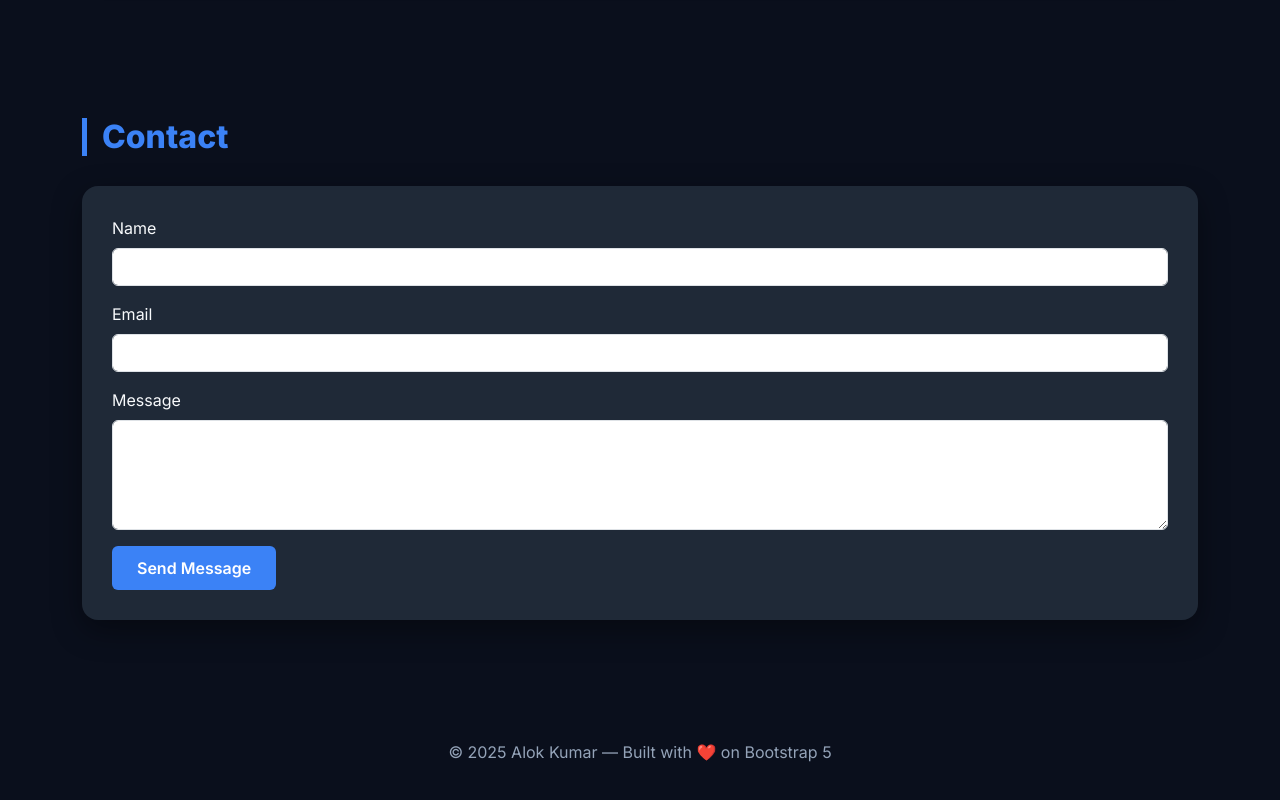
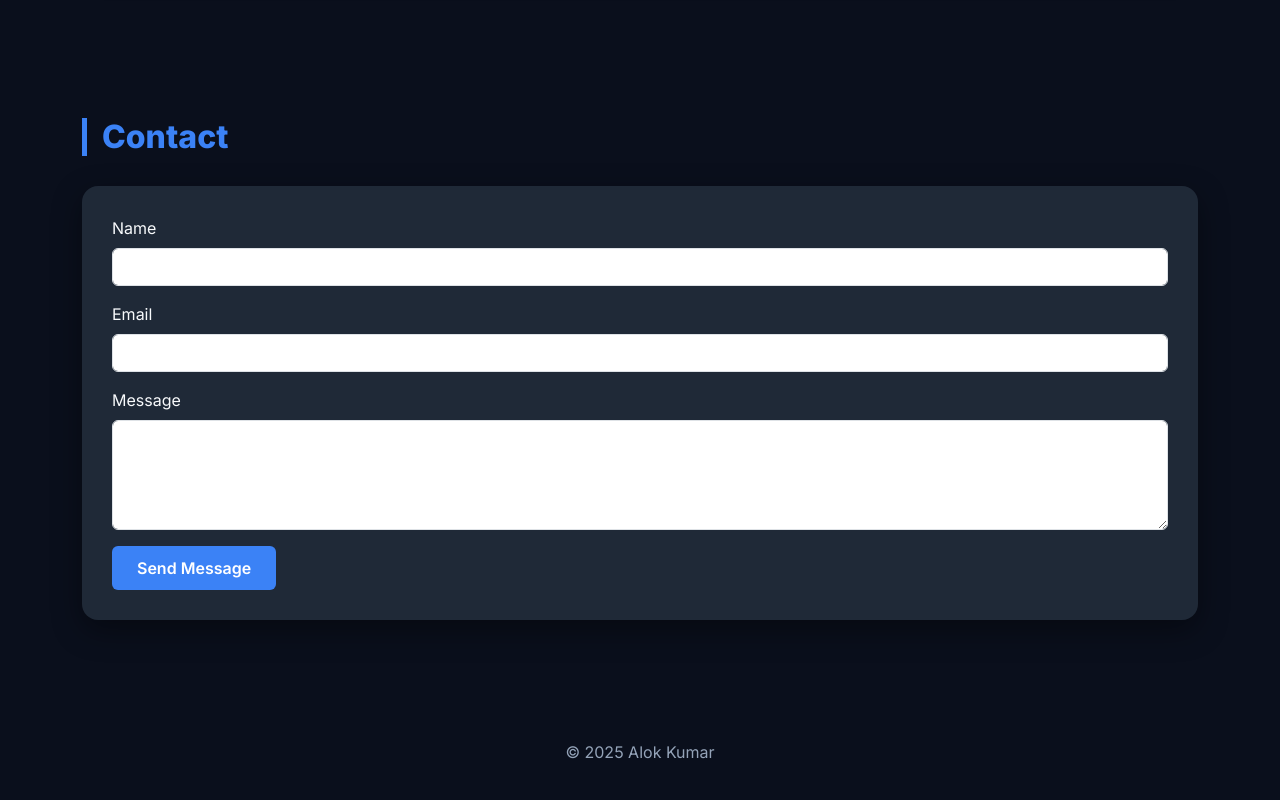
Before and after one commit to alok2307/Alok-portfolio, a plain HTML site: page index.html in a window 1280 px wide. Shown: the part 2806-3606 px from the top of the page. Drawn offline with nearby package versions, Linux system fonts and the light colour scheme.

Commit message:
Update index.html
Footer

```diff
--- a/index.html
+++ b/index.html
@@ -212,7 +212,7 @@
   </section>
 
   <footer class="footer">
-    <p>&copy; 2025 Alok Kumar — Built with ❤️ on Bootstrap 5</p>
+    <p>&copy; 2025 Alok Kumar</p>
   </footer>
 
   <script src="https://cdn.jsdelivr.net/npm/bootstrap@5.3.0/dist/js/bootstrap.bundle.min.js"></script>
```
